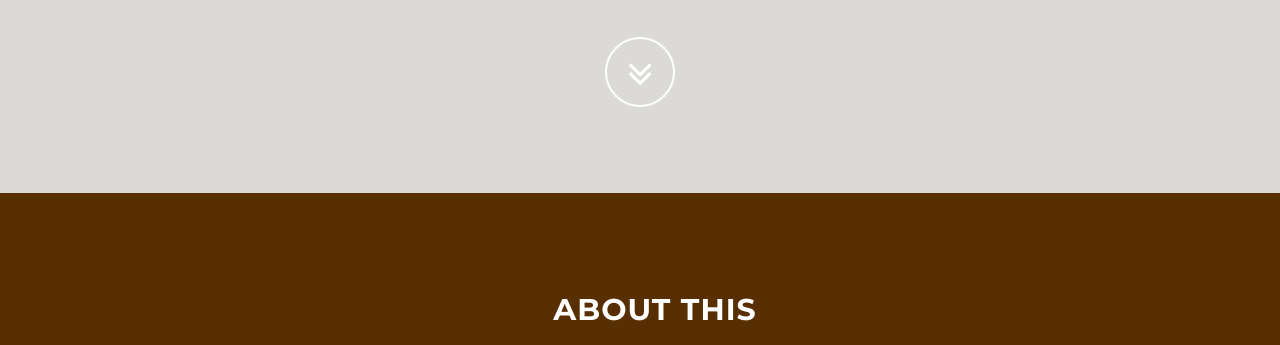
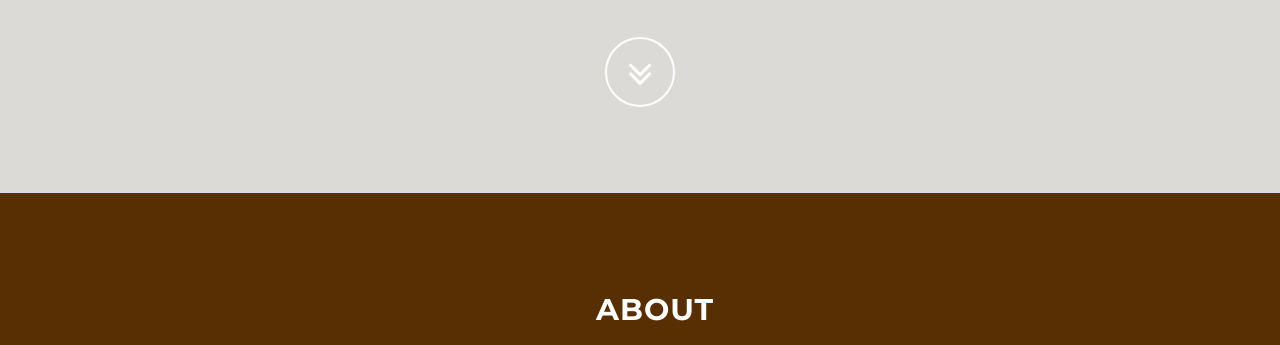
Before and after one commit to LaurenTDavis/thouroughbred, a website: page public/html/index.html in a window 1280 px wide. Shown: the part 607-952 px from the top of the page. Drawn offline with nearby package versions, Linux system fonts and the light colour scheme; some packages are replaced by stand-ins of ours.

Commit message:
never make me do a website in an hour

```diff
--- a/public/html/index.html
+++ b/public/html/index.html
@@ -75,7 +75,7 @@
          <div class="about-section">
             <div class="container">
                 <div class="col-lg-8 col-lg-offset-2">
-                    <h2>About This</h2>
+                    <h2>About</h2>
                     <p>Our opportunities focus on acquiring assets that possess steady revenue with development upside potential &amp volatile lifting costs with opportunity for technical production optimization.</p>
                     <p>We have developed a method of consistently hunting and finding assets that meet our opportunity criteria, so that investors can keep their funds active in our playbook. The steady revenue of low decline assets we seek out provides security of investment and stability of cash flow for investors while the existing infill and re-entry development opportunities offer solid upside rewards. Volatile lifting costs provide  us with the technical optimization potential of assets found to have non-technical historical operations; high overhead associated with non-core assets found to have had more technical historical operations offer potential for our production cost optimization. These types of typical production &amp operation inefficiencies provide a niche for our unique project-focused acquisition opportunities. We provide technical management, so investors don't have to spend time and money on projects they fund. For this reason, we offer consistent value and opportunity for both technical and non-technical investors to be directly involved with oil and gas production.</p>
                 </div>
```
